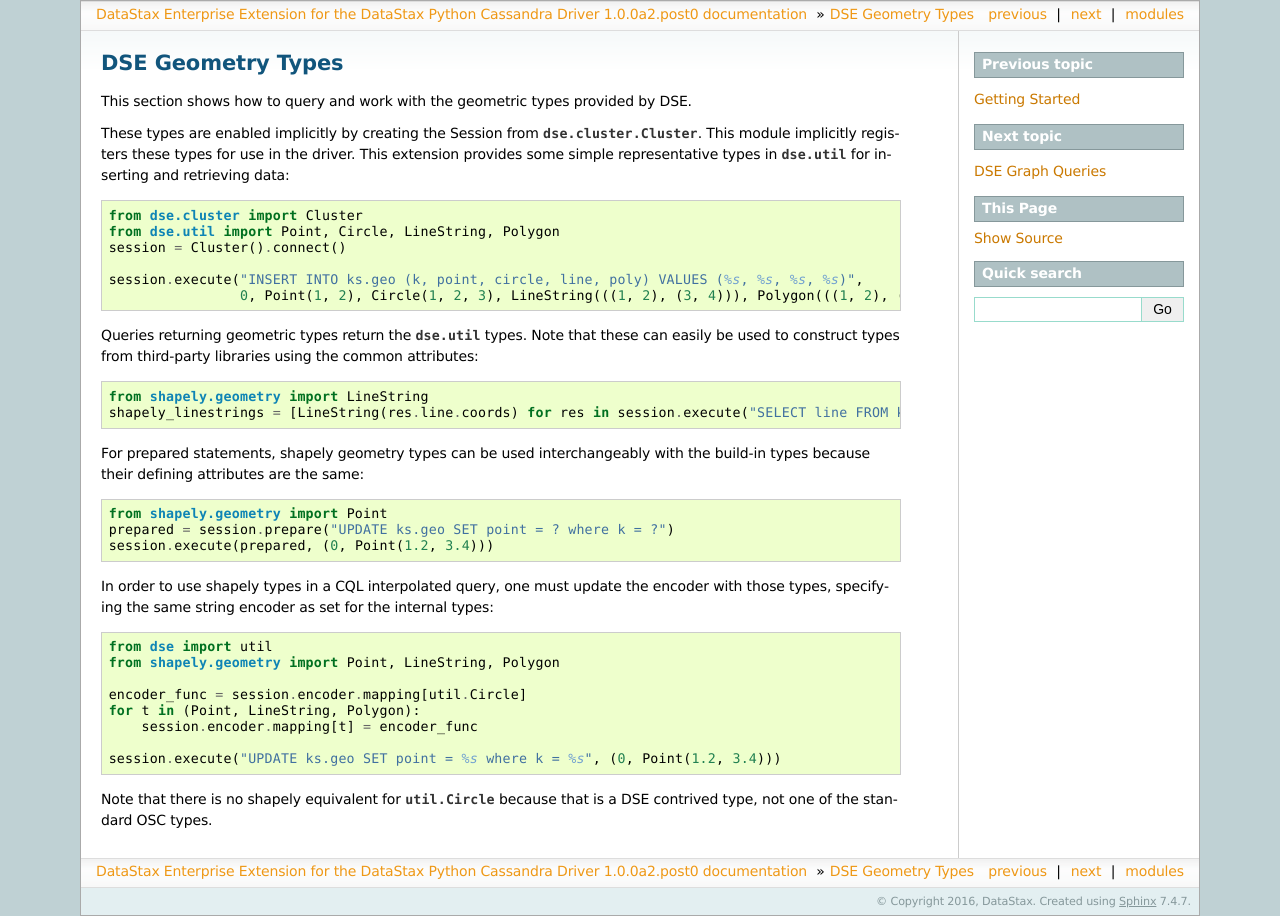
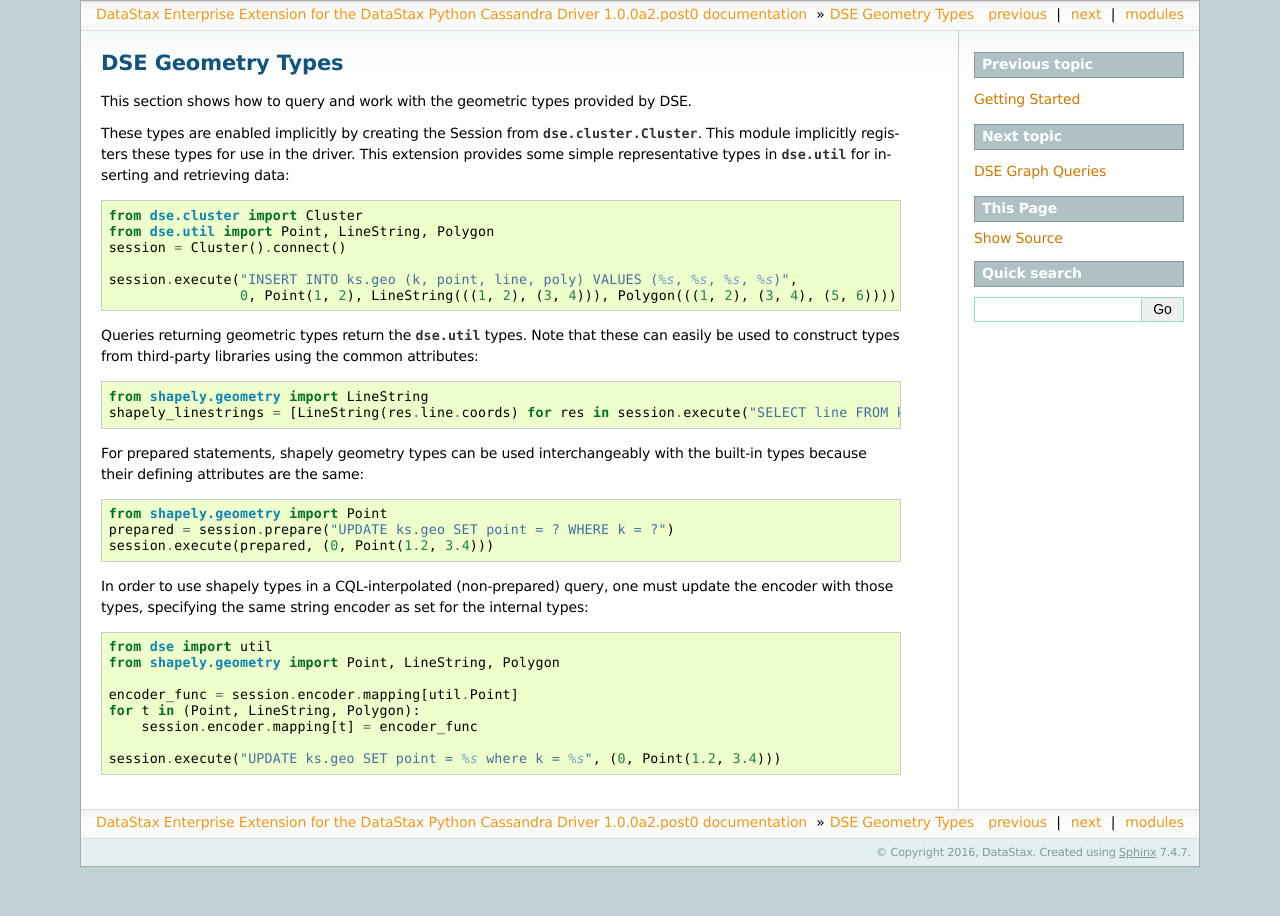
Before and after one commit to pv8/python-driver-dse, a Sphinx documentation site: the page built from docs/geo_types.rst, in a window 1280 px wide. Built offline with Sphinx 7.4.7, drawn with Linux system fonts in a browser that asks for light colours.

Commit message:
geo doc updates

```diff
--- a/docs/geo_types.rst
+++ b/docs/geo_types.rst
@@ -7,11 +7,11 @@
 some simple representative types in :mod:`dse.util` for inserting and retrieving data::
 
     from dse.cluster import Cluster
-    from dse.util import Point, Circle, LineString, Polygon
+    from dse.util import Point, LineString, Polygon
     session = Cluster().connect()
 
-    session.execute("INSERT INTO ks.geo (k, point, circle, line, poly) VALUES (%s, %s, %s, %s)",
-                    0, Point(1, 2), Circle(1, 2, 3), LineString(((1, 2), (3, 4))), Polygon(((1, 2), (3, 4), (5, 6))))
+    session.execute("INSERT INTO ks.geo (k, point, line, poly) VALUES (%s, %s, %s, %s)",
+                    0, Point(1, 2), LineString(((1, 2), (3, 4))), Polygon(((1, 2), (3, 4), (5, 6))))
 
 Queries returning geometric types return the :mod:`dse.util` types. Note that these can easily be used to construct
 types from third-party libraries using the common attributes::
@@ -19,24 +19,21 @@
     from shapely.geometry import LineString
     shapely_linestrings = [LineString(res.line.coords) for res in session.execute("SELECT line FROM ks.geo")]
 
-For prepared statements, shapely geometry types can be used interchangeably with the build-in types because their
+For prepared statements, shapely geometry types can be used interchangeably with the built-in types because their
 defining attributes are the same::
 
     from shapely.geometry import Point
-    prepared = session.prepare("UPDATE ks.geo SET point = ? where k = ?")
+    prepared = session.prepare("UPDATE ks.geo SET point = ? WHERE k = ?")
     session.execute(prepared, (0, Point(1.2, 3.4)))
 
-In order to use shapely types in a CQL interpolated query, one must update the encoder with those types, specifying
+In order to use shapely types in a CQL-interpolated (non-prepared) query, one must update the encoder with those types, specifying
 the same string encoder as set for the internal types::
 
     from dse import util
     from shapely.geometry import Point, LineString, Polygon
 
-    encoder_func = session.encoder.mapping[util.Circle]
+    encoder_func = session.encoder.mapping[util.Point]
     for t in (Point, LineString, Polygon):
         session.encoder.mapping[t] = encoder_func
 
     session.execute("UPDATE ks.geo SET point = %s where k = %s", (0, Point(1.2, 3.4)))
-
-Note that there is no shapely equivalent for :class:`.util.Circle` because that is a DSE contrived type, not
-one of the standard OSC types.
```
